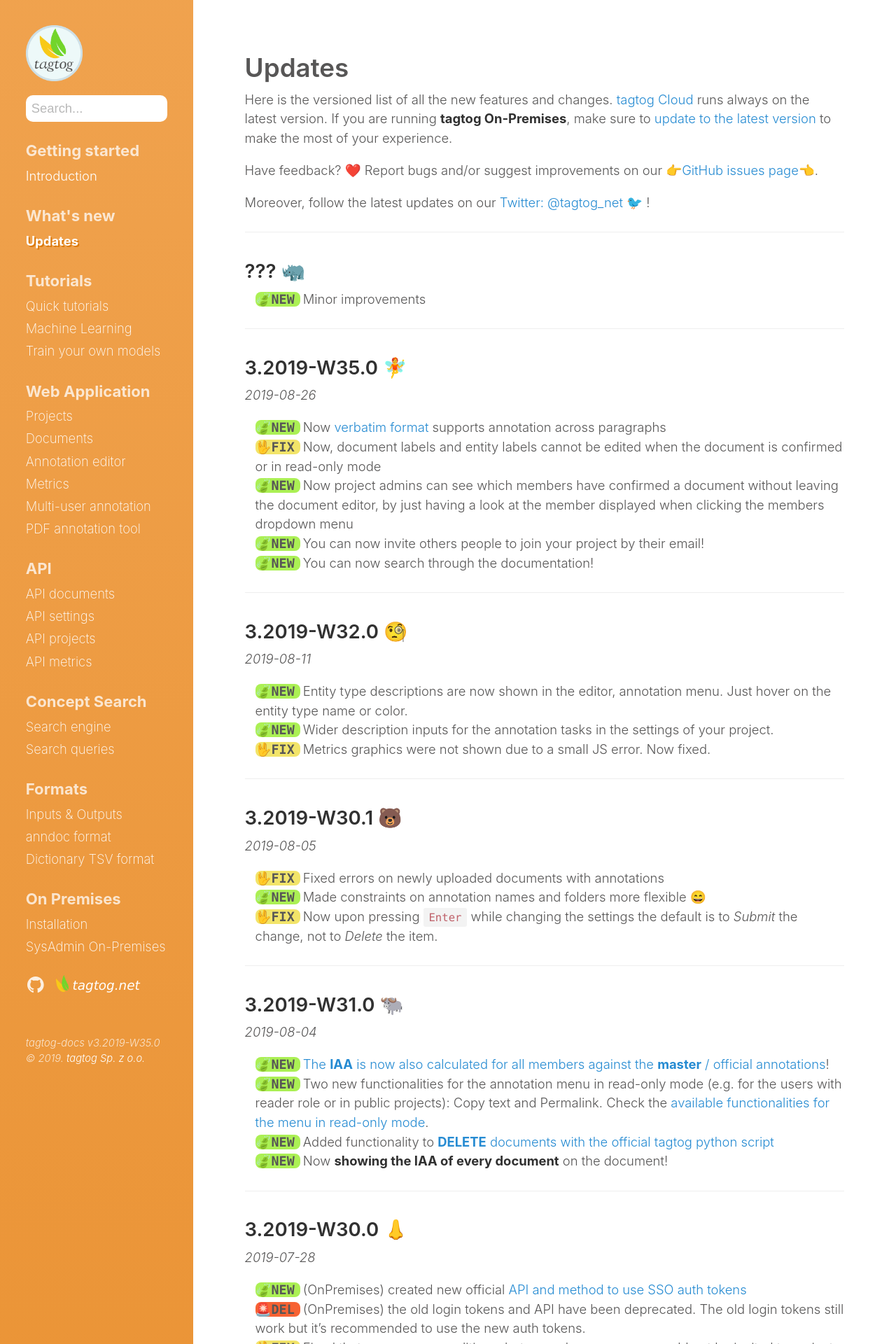
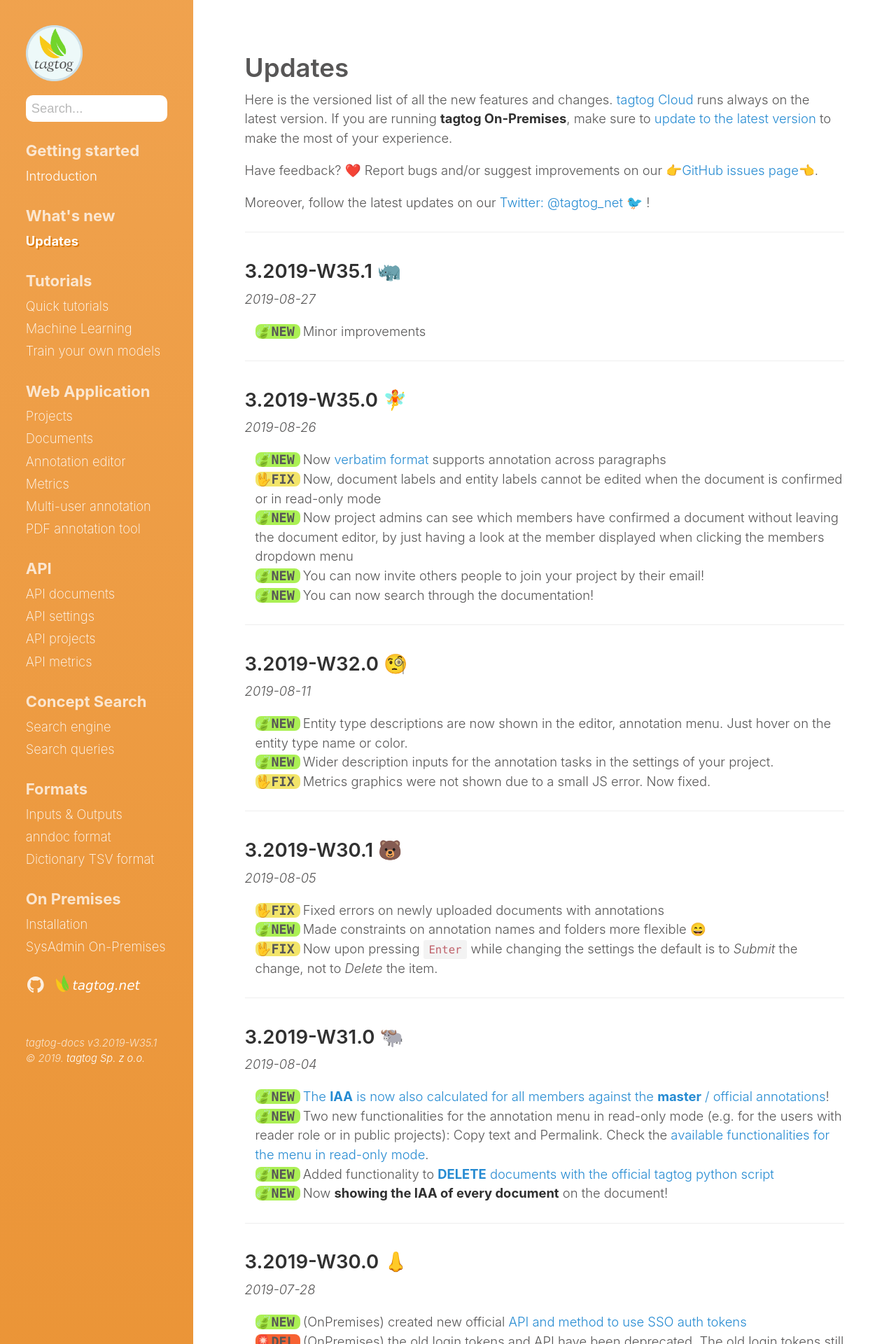
Before and after one commit to tagtogorg/tagtog-doc, a Jekyll site: the page built from updates.md, in a window 1280 px wide. Shown: the top 1920 px of the page at 70% size. Built offline with Jekyll 4.4.1, drawn with Linux system fonts in a browser that asks for light colours; nearby versions of some CDN libraries; emoji names are drawn with the system emoji font; some of the changed text lies outside the part shown.

Commit message:
Bump version: 3.2019-W35.1 🦏

```diff
--- a/_config.yml
+++ b/_config.yml
@@ -71,7 +71,7 @@ plugins:
   - jemoji
 
 # Custom vars
-version: 3.2019-W35.0
+version: 3.2019-W35.1
 sidebar_home_link: true
 search_page: false
 # sidebar_blog_link:  '/blog'   # By default, your home page is your blog
--- a/updates.md
+++ b/updates.md
@@ -14,7 +14,8 @@ Moreover, follow the latest updates on our [Twitter: @tagtog_net 🐦](https://t
 
 ---
 
-## ??? 🦏
+## 3.2019-W35.1 🦏
+_2019-08-27_
 
 <ul class="updates">
   <li class="new"><span markdown="1">Minor improvements</span></li>
```
Also changed, not shown: 1 other file.
